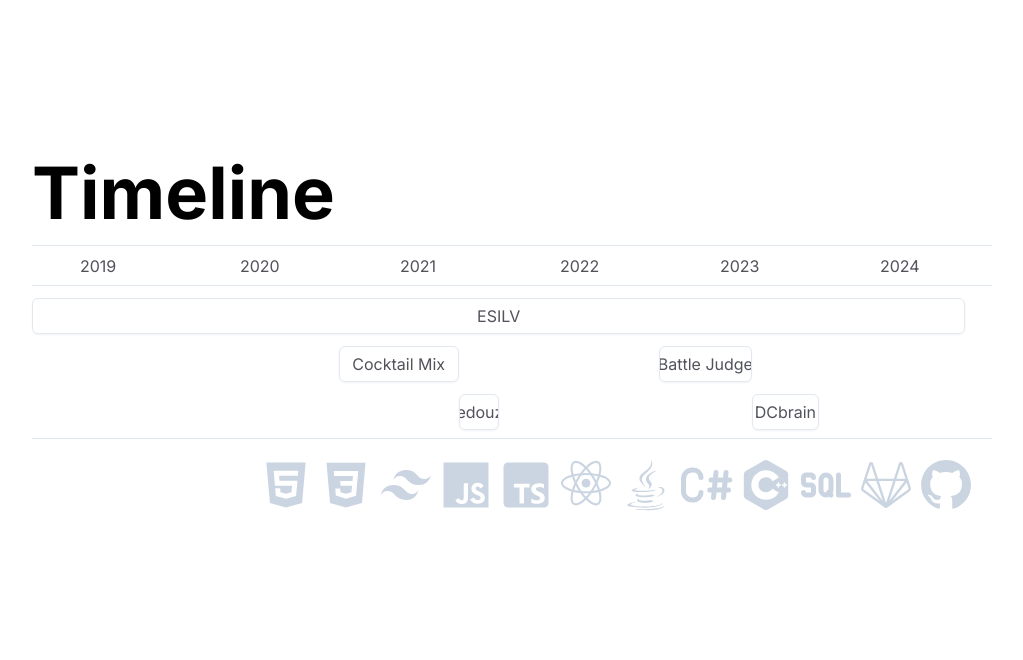
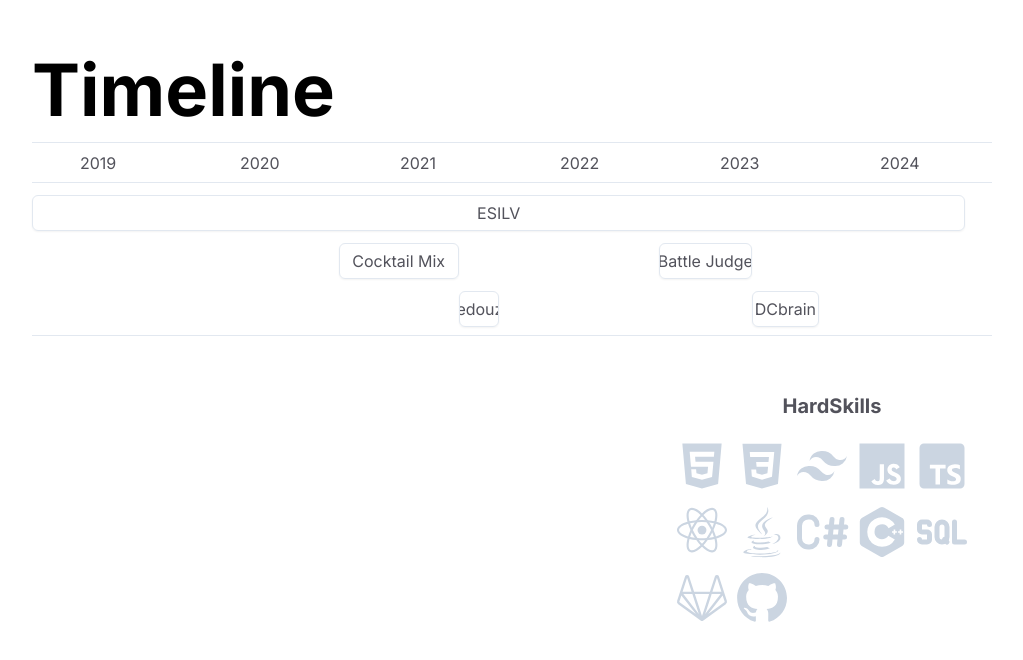
Before and after one commit to sabinesun/portfolio, a Next.js app: page / in a window 1280 px wide. Shown: the part 1664-2324 px from the top of the page, without its empty margins (256-1279 px from the left). Built offline with nearby package versions, Linux system fonts and the light colour scheme.

Commit message:
feat: add color logos

```diff
--- a/components/experience.tsx
+++ b/components/experience.tsx
@@ -1,5 +1,11 @@
 "use client";
 import { GanttBar } from "@/components/ui/gantt-bar";
+import {
+  Tooltip,
+  TooltipContent,
+  TooltipProvider,
+  TooltipTrigger,
+} from "@/components/ui/tooltip";
 import { ganttBarsData } from "@/data/ganttBarsData";
 import { useState } from "react";
 import { type IconType } from "react-icons";
@@ -27,20 +33,32 @@ export const Experience = () => {
     years.push(year);
   }
 
-  const logos: Map<IconType, [string, string]> = new Map();
+  const logos: Map<IconType, [string, string, string]> = new Map();
 
-  logos.set(BiLogoHtml5, ["HTML", "text-[#E3552E]"]);
-  logos.set(BiLogoCss3, ["CSS", "text-[#2E53E5]"]);
-  logos.set(BiLogoTailwindCss, ["Tailwind", "text-[#41BEF8]"]);
-  logos.set(BiLogoJavascript, ["Javascript", "text-[#DBBB36]"]);
-  logos.set(BiLogoTypescript, ["Typescript", "text-[#387BC8]"]);
-  logos.set(BiLogoReact, ["React", "text-[#67DAFB]"]);
-  logos.set(BiLogoJava, ["Java", "text-[#1278BE]"]);
-  logos.set(TbBrandCSharp, ["C#", "text-[#9D4F96]"]);
-  logos.set(BiLogoCPlusPlus, ["C++", "text-[#699DD3]"]);
-  logos.set(TbSql, ["SQL", "text-[#E59016]"]);
-  logos.set(BiLogoGitlab, ["Github", "text-[#FD722E]"]);
-  logos.set(BiLogoGithub, ["Gitlab", "text-[#6e5494]"]);
+  logos.set(BiLogoHtml5, ["HTML", "text-[#E3552E]", "hover:text-[#E3552E]"]);
+  logos.set(BiLogoCss3, ["CSS", "text-[#2E53E5]", "hover:text-[#2E53E5]"]);
+  logos.set(BiLogoTailwindCss, [
+    "Tailwind",
+    "text-[#41BEF8]",
+    "hover:text-[#41BEF8]",
+  ]);
+  logos.set(BiLogoJavascript, [
+    "Javascript",
+    "text-[#DBBB36]",
+    "hover:text-[#DBBB36]",
+  ]);
+  logos.set(BiLogoTypescript, [
+    "Typescript",
+    "text-[#387BC8]",
+    "hover:text-[#387BC8]",
+  ]);
+  logos.set(BiLogoReact, ["React", "text-[#67DAFB]", "hover:text-[#67DAFB]"]);
+  logos.set(BiLogoJava, ["Java", "text-[#1278BE]", "hover:text-[#1278BE]"]);
+  logos.set(TbBrandCSharp, ["C#", "text-[#9D4F96]", "hover:text-[#9D4F96]"]);
+  logos.set(BiLogoCPlusPlus, ["C++", "text-[#699DD3]", "hover:text-[#699DD3]"]);
+  logos.set(TbSql, ["SQL", "text-[#E59016]", "hover:text-[#E59016]"]);
+  logos.set(BiLogoGitlab, ["Github", "text-[#FD722E]", "hover:text-[#FD722E]"]);
+  logos.set(BiLogoGithub, ["Gitlab", "text-[#6e5494]", "hover:text-[#6e5494]"]);
 
   return (
     <div className="flex h-screen flex-col justify-center" id="experience">
@@ -67,23 +85,40 @@ export const Experience = () => {
           />
         ))}
       </div>
-      <div className="m-4 flex justify-end">
+      <div className="mt-10 flex flex-col flex-wrap content-end  ">
+        <div className="w-1/3">
+          <div className="flex justify-center py-4 text-xl font-bold ">
+            HardSkills
+          </div>
+
+          <div>
             {Array.from(logos.entries()).map(([key, value]) => {
               const iconType = key;
-          const [label, colorClass] = value;
+              const [label, colorClass, hoverClass] = value;
 
               return (
+                <TooltipProvider delayDuration={100} key={iconType.toString()}>
+                  <Tooltip>
+                    <TooltipTrigger>
+                      {" "}
                       <div
                         className={`${
                           hover.includes(label) ? colorClass : "text-slate-300"
-              }`}
-              key={iconType.toString()}
+                        } ${hoverClass} `}
                       >
                         {iconType({ size: 60 })}
                       </div>
+                    </TooltipTrigger>
+                    <TooltipContent>
+                      <p>{label}</p>
+                    </TooltipContent>
+                  </Tooltip>
+                </TooltipProvider>
               );
             })}
           </div>
         </div>
+      </div>
+    </div>
   );
 };
--- /dev/null
+++ b/components/ui/tooltip.tsx
@@ -0,0 +1,29 @@
+"use client";
+
+import { cn } from "@/lib/utils";
+import * as TooltipPrimitive from "@radix-ui/react-tooltip";
+import * as React from "react";
+
+const TooltipProvider = TooltipPrimitive.Provider;
+
+const Tooltip = TooltipPrimitive.Root;
+
+const TooltipTrigger = TooltipPrimitive.Trigger;
+
+const TooltipContent = React.forwardRef<
+  React.ElementRef<typeof TooltipPrimitive.Content>,
+  React.ComponentPropsWithoutRef<typeof TooltipPrimitive.Content>
+>(({ className, sideOffset = 4, ...props }, ref) => (
+  <TooltipPrimitive.Content
+    className={cn(
+      "z-50 overflow-hidden rounded-md bg-primary px-3 py-1.5 text-xs text-primary-foreground animate-in fade-in-0 zoom-in-95 data-[state=closed]:animate-out data-[state=closed]:fade-out-0 data-[state=closed]:zoom-out-95 data-[side=bottom]:slide-in-from-top-2 data-[side=left]:slide-in-from-right-2 data-[side=right]:slide-in-from-left-2 data-[side=top]:slide-in-from-bottom-2",
+      className
+    )}
+    ref={ref}
+    sideOffset={sideOffset}
+    {...props}
+  />
+));
+TooltipContent.displayName = TooltipPrimitive.Content.displayName;
+
+export { Tooltip, TooltipContent, TooltipProvider, TooltipTrigger };
--- a/data/ganttBarsData.ts
+++ b/data/ganttBarsData.ts
@@ -7,7 +7,7 @@ export const ganttBarsData = [
     ],
     dateBegin: new Date(2_018, 9),
     dateEnd: new Date(2_024, 7),
-    hardskills: ["C++", "C#", "Javascript", "Gitlab", "Github", "SQL", "HTML"],
+    hardskills: ["C++", "C#", "Javascript", "Gitlab", "Github", "SQL", "Java"],
     logo: "/esilv-logo.png",
     rows: 2,
     subtitle: "Majeure Cybersecurity & Cloud Computing",
@@ -39,7 +39,7 @@ export const ganttBarsData = [
     ],
     dateBegin: new Date(2_022, 9),
     dateEnd: new Date(2_023, 4),
-    hardskills: ["Javascript", "React", "SQL"],
+    hardskills: ["Javascript", "React", "SQL", "CSS"],
     logo: "/sopra-steria-logo.jpeg",
     rows: 3,
     subtitle: " Projet d&apos;école en partenariat avec Sopra Steria",
@@ -67,7 +67,7 @@ export const ganttBarsData = [
 
     dateBegin: new Date(2_023, 4),
     dateEnd: new Date(2_023, 9),
-    hardskills: ["Typescript", "CSS"],
+    hardskills: ["Typescript", "CSS", "Gitlab"],
     logo: "/dcbrain-logo.png",
     rows: 4,
     subtitle: " Stage de 4ème année chez DCbrain",
--- a/package.json
+++ b/package.json
@@ -12,6 +12,7 @@
     "@radix-ui/react-hover-card": "^1.0.6",
     "@radix-ui/react-icons": "^1.3.0",
     "@radix-ui/react-slot": "^1.0.2",
+    "@radix-ui/react-tooltip": "^1.0.6",
     "@types/node": "20.3.3",
     "@types/react": "18.2.14",
     "@types/react-dom": "18.2.6",
```
Also changed, not shown: 1 other file (tests, documents, lock files or other folders). Lines whose indentation alone changed are shown as unchanged.
